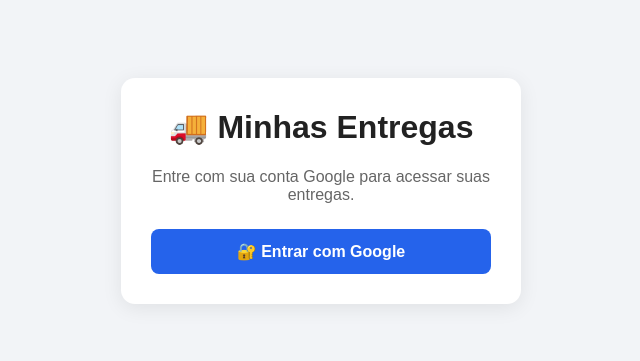
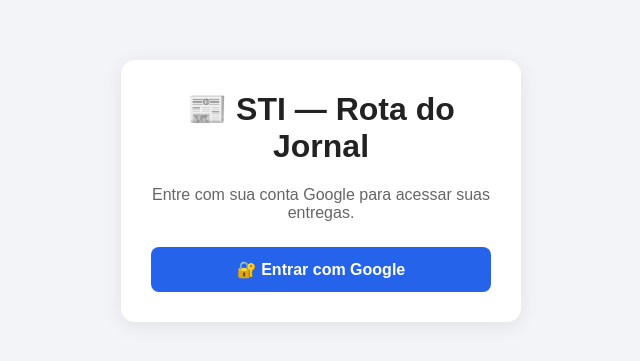
Before and after one commit to GorpoCripto/MeuAppEntregas, a plain HTML site: page index.html in a window 1280 px wide. Shown: the part 209-570 px from the top of the page, without its empty margins (319-959 px from the left). Drawn offline with Linux system fonts and the light colour scheme; no server answers.

Commit message:
Atualiza nome do aplicativo

```diff
--- a/index.html
+++ b/index.html
@@ -397,7 +397,7 @@
     <div class="loginCaixa">
 
         <h1>
-            🚚 Minhas Entregas
+            📰 STI — Rota do Jornal
         </h1>
 
         <p>
@@ -424,7 +424,7 @@
     <header>
 
         <h1>
-            🚚 Minhas Entregas
+            📰 STI — Rota do Jornal
         </h1>
 
         <p>
```
